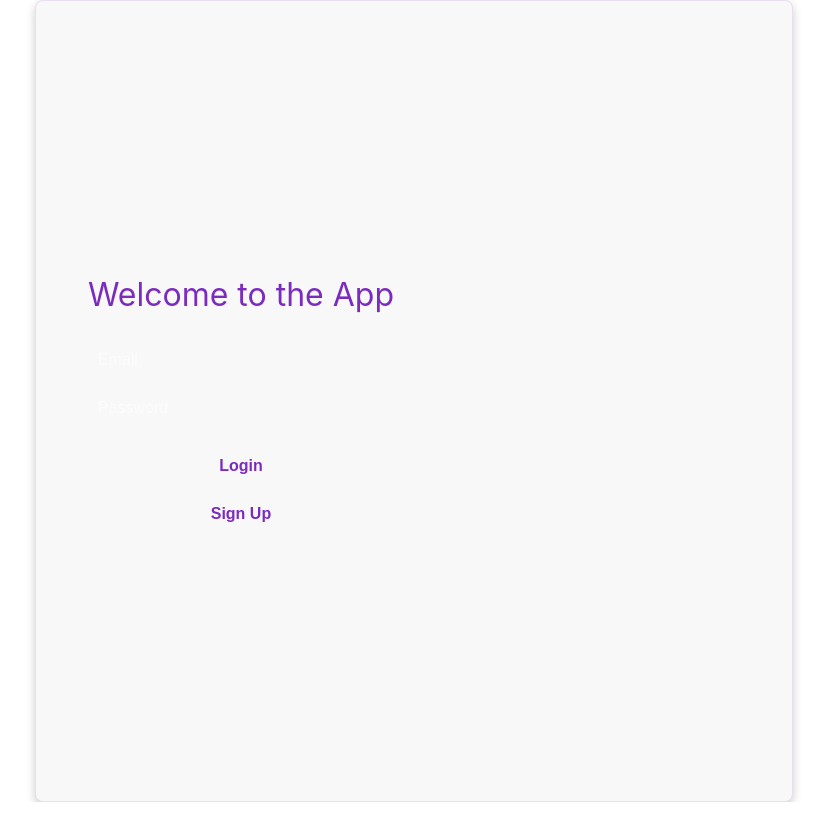
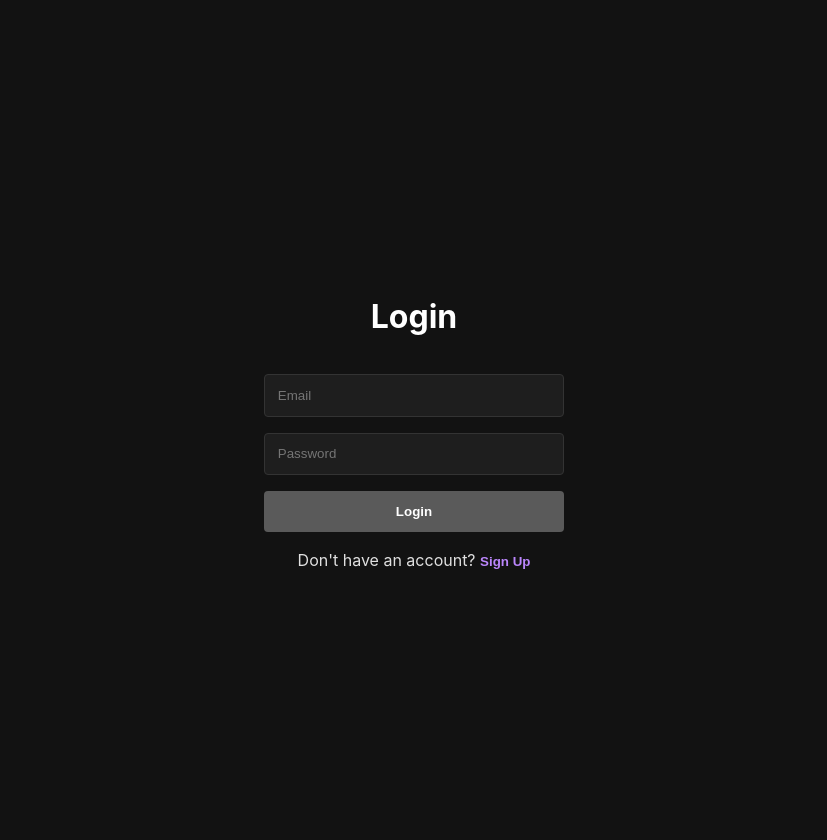
Before and after one commit to victor-ulloa/VueDashboard, a Vue app: page /auth in a window 1280 px wide. Shown: the top 840 px of the page, without its empty margins (226-1053 px from the left). Before the commit the page ends 802 px from the top, so only its background shows below. Built offline with nearby package versions, Linux system fonts and the light colour scheme; the HTML template or start-up script is replaced by a standard one.

Commit message:
login/signup working and template for tabs implemented

```diff
--- a/src/assets/base.css
+++ b/src/assets/base.css
@@ -1,50 +1,46 @@
 :root {
-  --vt-c-white: #ffffff;
-  --vt-c-white-soft: #f8f8f8;
-  --vt-c-white-mute: #f2f2f2;
+  --color-background: #121212;
+  --color-text: #e0e0e0;
+  --color-heading: #ffffff;
 
-  --vt-c-black: #2a003d;
-  --vt-c-black-soft: #3a0057;
-  --vt-c-black-mute: #4b007d;
+  --color-border: #333333;
+  --color-border-hover: #555555;
 
-  --vt-c-indigo: #7b2cbf;
+  --color-input-bg: #1e1e1e;
 
-  --vt-c-divider-light-1: rgba(123, 44, 191, 0.29);
-  --vt-c-divider-light-2: rgba(123, 44, 191, 0.12);
-  --vt-c-divider-dark-1: rgba(155, 55, 240, 0.65);
-  --vt-c-divider-dark-2: rgba(155, 55, 240, 0.48);
+  --color-button-bg: #5a5a5a;
+  --color-button-hover: #7a7a7a;
+  --color-button-text: #ffffff;
 
-  --vt-c-text-light-1: var(--vt-c-indigo);
-  --vt-c-text-light-2: rgba(60, 60, 60, 0.66);
-  --vt-c-text-dark-1: var(--vt-c-white);
-  --vt-c-text-dark-2: rgba(235, 235, 235, 0.64);
-}
+  --color-header-bg: #1c1c1c;
 
-:root {
-  --color-background: var(--vt-c-white);
-  --color-background-soft: var(--vt-c-white-soft);
-  --color-background-mute: var(--vt-c-white-mute);
+  --color-link: #bb86fc;
+  --color-link-hover: #d1a1ff;
 
-  --color-border: var(--vt-c-divider-light-2);
-  --color-border-hover: var(--vt-c-divider-light-1);
-
-  --color-heading: var(--vt-c-text-light-1);
-  --color-text: var(--vt-c-text-light-1);
-
-  --section-gap: 160px;
+  --color-content-bg: #1a1a1a;
 }
 
 @media (prefers-color-scheme: dark) {
   :root {
-    --color-background: var(--vt-c-black);
-    --color-background-soft: var(--vt-c-black-soft);
-    --color-background-mute: var(--vt-c-black-mute);
+    --color-background: #121212;
+    --color-text: #e0e0e0;
+    --color-heading: #ffffff;
 
-    --color-border: var(--vt-c-divider-dark-2);
-    --color-border-hover: var(--vt-c-divider-dark-1);
+    --color-border: #333333;
+    --color-border-hover: #555555;
 
-    --color-heading: var(--vt-c-text-dark-1);
-    --color-text: var(--vt-c-text-dark-2);
+    --color-input-bg: #1e1e1e;
+
+    --color-button-bg: #5a5a5a;
+    --color-button-hover: #7a7a7a;
+    --color-button-text: #ffffff;
+
+    --color-header-bg: #1c1c1c;
+
+    --color-link: #bb86fc;
+    --color-link-hover: #d1a1ff;
+
+    --color-content-bg: #1a1a1a;
   }
 }
 
@@ -53,32 +49,12 @@
 *::after {
   box-sizing: border-box;
   margin: 0;
-  font-weight: normal;
+  padding: 0;
 }
 
 body {
-  min-height: 100vh;
+  font-family: 'Inter', sans-serif;
+  background-color: var(--color-background);
   color: var(--color-text);
-  background: var(--color-background);
-  transition:
-    color 0.5s,
-    background-color 0.5s;
   line-height: 1.6;
-  font-family:
-    Inter,
-    -apple-system,
-    BlinkMacSystemFont,
-    'Segoe UI',
-    Roboto,
-    Oxygen,
-    Ubuntu,
-    Cantarell,
-    'Fira Sans',
-    'Droid Sans',
-    'Helvetica Neue',
-    sans-serif;
-  font-size: 15px;
-  text-rendering: optimizeLegibility;
-  -webkit-font-smoothing: antialiased;
-  -moz-osx-font-smoothing: grayscale;
 }
--- a/src/assets/main.css
+++ b/src/assets/main.css
@@ -4,37 +4,21 @@
   max-width: 1280px;
   margin: 0 auto;
   padding: 2rem;
-  font-weight: normal;
-  background-color: var(--color-background-soft);
-  border: 1px solid var(--color-border);
-  border-radius: 8px;
-  box-shadow: 0 4px 10px rgba(0, 0, 0, 0.2);
 }
 
-a,
-.green {
+a {
   text-decoration: none;
-  color: hsla(280, 80%, 65%, 1);
+  color: var(--color-link);
   transition: 0.4s;
-  padding: 3px;
 }
 
-@media (hover: hover) {
-  a:hover {
-    background-color: hsla(280, 80%, 65%, 0.2);
-    color: hsla(280, 90%, 70%, 1);
-  }
+a:hover {
+  color: var(--color-link-hover);
 }
 
-@media (min-width: 1024px) {
-  body {
-    display: flex;
-    place-items: center;
-  }
-
-  #app {
-    display: grid;
-    grid-template-columns: 1fr 1fr;
-    padding: 0 2rem;
-  }
+body {
+  display: flex;
+  flex-direction: column;
+  align-items: center;
+  justify-content: center;
 }
--- a/src/views/AuthView.vue
+++ b/src/views/AuthView.vue
@@ -1,133 +1,122 @@
-<script setup lang="ts">
-import { ref } from "vue";
-import { auth } from "../configs/firebase";
-import { createUserWithEmailAndPassword, signInWithEmailAndPassword } from "firebase/auth";
-
-const email = ref("");
-const password = ref("");
-const error = ref("");
-
-const register = async () => {
-  error.value = "";
-  try {
-    await createUserWithEmailAndPassword(auth, email.value, password.value);
-    alert("Registration successful!");
-  } catch (err: any) {
-    error.value = err.message;
-  }
-};
-
-const login = async () => {
-  error.value = "";
-  try {
-    await signInWithEmailAndPassword(auth, email.value, password.value);
-    alert("Login successful!");
-  } catch (err: any) {
-    error.value = err.message;
-  }
-};
-</script>
-
 <template>
   <div class="auth-container">
-    <h1>Welcome to the App</h1>
-    <form @submit.prevent="login" class="auth-form">
-      <input v-model="email" type="email" placeholder="Email" required />
-      <input v-model="password" type="password" placeholder="Password" required />
-      <button type="submit" class="button primary">Login</button>
+    <h1 v-if="isLoginMode">Login</h1>
+    <h1 v-else>Sign Up</h1>
+    <form @submit.prevent="handleSubmit">
+      <input type="email" placeholder="Email" v-model="email" required />
+      <input type="password" placeholder="Password" v-model="password" required />
+      <button type="submit">{{ isLoginMode ? 'Login' : 'Sign Up' }}</button>
     </form>
-    <button @click="register" class="button secondary">Sign Up</button>
-    <p v-if="error" class="error">{{ error }}</p>
+    <p>
+      {{ isLoginMode ? "Don't have an account?" : 'Already have an account?' }}
+      <button class="toggle-button" @click="toggleMode">
+        {{ isLoginMode ? 'Sign Up' : 'Login' }}
+      </button>
+    </p>
   </div>
 </template>
 
-<style scoped>
-/* Dark Purple Color Palette */
-:root {
-  --color-bg: #2a003d;
-  --color-bg-secondary: #3a0057;
-  --color-text: #ffffff;
-  --color-primary: #7b2cbf;
-  --color-primary-hover: #9d4edd;
-  --color-secondary: #590d82;
-  --color-error: #ff6b6b;
+<script setup>
+import { ref } from 'vue'
+import { useRouter } from 'vue-router'
+import { getAuth, signInWithEmailAndPassword, createUserWithEmailAndPassword } from 'firebase/auth'
+
+const email = ref('')
+const password = ref('')
+const isLoginMode = ref(true)
+const router = useRouter()
+const auth = getAuth()
+
+async function handleSubmit() {
+  try {
+    if (isLoginMode.value) {
+      // Login with Firebase
+      await signInWithEmailAndPassword(auth, email.value, password.value)
+      console.log('Login successful')
+      router.push('/tabs/tab1')
+    } else {
+      // Sign up with Firebase
+      await createUserWithEmailAndPassword(auth, email.value, password.value)
+      console.log('Sign-up successful')
+      router.push('/tabs/tab1')
+    }
+  } catch (error) {
+    console.error('Error during authentication:', error.message)
+    alert(error.message)
+  }
 }
 
+function toggleMode() {
+  isLoginMode.value = !isLoginMode.value
+}
+</script>
+
+<style scoped>
 .auth-container {
-  background-color: var(--color-bg);
-  color: var(--color-text);
-  min-height: 100vh;
   display: flex;
   flex-direction: column;
+  align-items: center;
   justify-content: center;
-  align-items: center;
-  padding: 20px;
+  height: 100vh;
+  background-color: var(--color-background);
+  color: var(--color-text);
 }
 
 h1 {
   font-size: 2rem;
-  margin-bottom: 20px;
+  color: var(--color-heading);
+  margin-bottom: 2rem;
 }
 
-.auth-form {
+form {
   display: flex;
   flex-direction: column;
-  width: 100%;
-  max-width: 400px;
+  gap: 1rem;
+  width: 300px;
 }
 
 input {
-  background-color: var(--color-bg-secondary);
+  padding: 0.8rem;
+  border: 1px solid var(--color-border);
+  background-color: var(--color-input-bg);
   color: var(--color-text);
-  border: 1px solid var(--color-primary);
-  border-radius: 5px;
-  padding: 10px;
-  margin-bottom: 10px;
-  font-size: 1rem;
-}
-
-input::placeholder {
-  color: rgba(255, 255, 255, 0.6);
+  border-radius: 4px;
 }
 
 input:focus {
   outline: none;
-  border-color: var(--color-primary-hover);
-  box-shadow: 0 0 5px var(--color-primary-hover);
+  border-color: var(--color-border-hover);
 }
 
-.button {
-  padding: 10px 15px;
-  font-size: 1rem;
+button {
+  padding: 0.8rem;
+  background-color: var(--color-button-bg);
+  color: var(--color-button-text);
+  border: none;
+  border-radius: 4px;
+  cursor: pointer;
   font-weight: bold;
-  border: none;
-  border-radius: 5px;
-  cursor: pointer;
-  margin-top: 10px;
-  width: 100%;
 }
 
-.button.primary {
-  background-color: var(--color-primary);
+button:hover {
+  background-color: var(--color-button-hover);
+}
+
+p {
+  margin-top: 1rem;
   color: var(--color-text);
 }
 
-.button.primary:hover {
-  background-color: var(--color-primary-hover);
+.toggle-button {
+  background: none;
+  border: none;
+  color: var(--color-link);
+  cursor: pointer;
+  font-weight: bold;
+  padding: 0;
 }
 
-.button.secondary {
-  background-color: var(--color-secondary);
-  color: var(--color-text);
-}
-
-.button.secondary:hover {
-  background-color: var(--color-primary);
-}
-
-.error {
-  margin-top: 10px;
-  color: var(--color-error);
-  font-size: 0.9rem;
+.toggle-button:hover {
+  color: var(--color-link-hover);
 }
 </style>
--- a/src/views/Tab1.vue
+++ b/src/views/Tab1.vue
@@ -1,12 +1,15 @@
 <template>
   <div class="tab-content">
-    <h2>Tab 1 Placeholder</h2>
-    <p>Content for Tab 1 goes here.</p>
+    <h2>Tab 1</h2>
+    <p>This is a placeholder for Tab 1.</p>
   </div>
 </template>
 
 <style scoped>
 .tab-content {
-  text-align: center;
+  padding: 2rem;
+  background-color: var(--color-content-bg);
+  color: var(--color-text);
+  height: 100%;
 }
 </style>
--- a/src/views/TabsView.vue
+++ b/src/views/TabsView.vue
@@ -15,14 +15,13 @@
 </template>
 
 <script setup>
-import { useRouter } from 'vue-router';
+import { useRouter } from 'vue-router'
 
-const router = useRouter();
+const router = useRouter()
 
 function logout() {
-  // Handle logout (e.g., Firebase sign out)
-  console.log('User logged out');
-  router.push('/');
+  console.log('User logged out')
+  router.push('/')
 }
 </script>
 
@@ -31,6 +30,8 @@ function logout() {
   display: flex;
   flex-direction: column;
   height: 100vh;
+  background-color: var(--color-background);
+  color: var(--color-text);
 }
 
 header {
@@ -38,21 +39,35 @@ header {
   justify-content: space-between;
   align-items: center;
   padding: 1rem;
-  background-color: var(--vt-c-black-soft);
-  color: white;
+  background-color: var(--color-header-bg);
 }
 
 nav {
   display: flex;
-  gap: 1rem;
+  gap: 1.5rem;
+}
+
+nav a {
+  color: var(--color-link);
+  text-decoration: none;
+  font-weight: bold;
+}
+
+nav a:hover {
+  color: var(--color-link-hover);
 }
 
 button {
-  padding: 0.5rem 1rem;
-  background-color: var(--vt-c-indigo);
-  color: white;
+  padding: 0.6rem 1.2rem;
+  background-color: var(--color-button-bg);
+  color: var(--color-button-text);
   border: none;
   border-radius: 4px;
   cursor: pointer;
+  font-weight: bold;
+}
+
+button:hover {
+  background-color: var(--color-button-hover);
 }
 </style>
```
